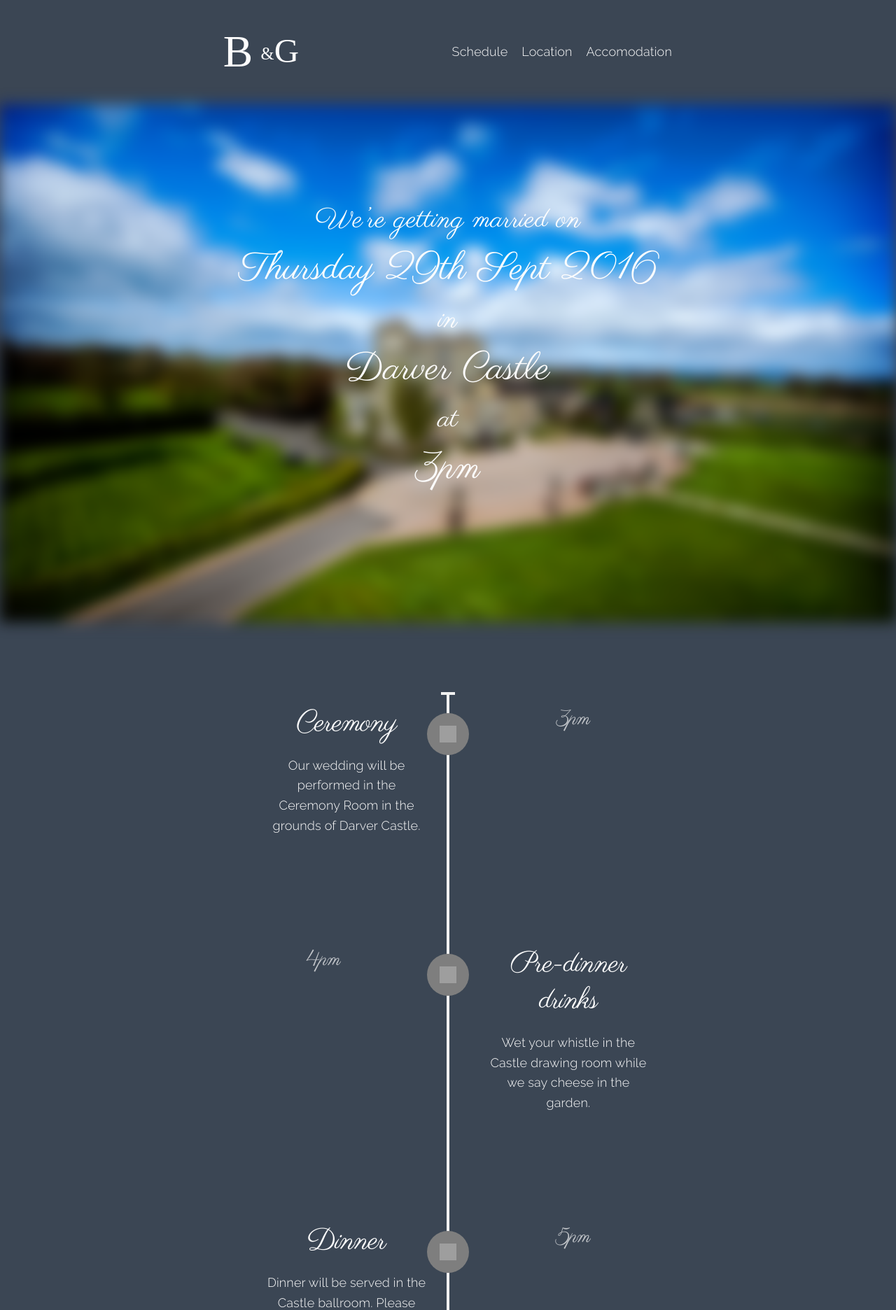
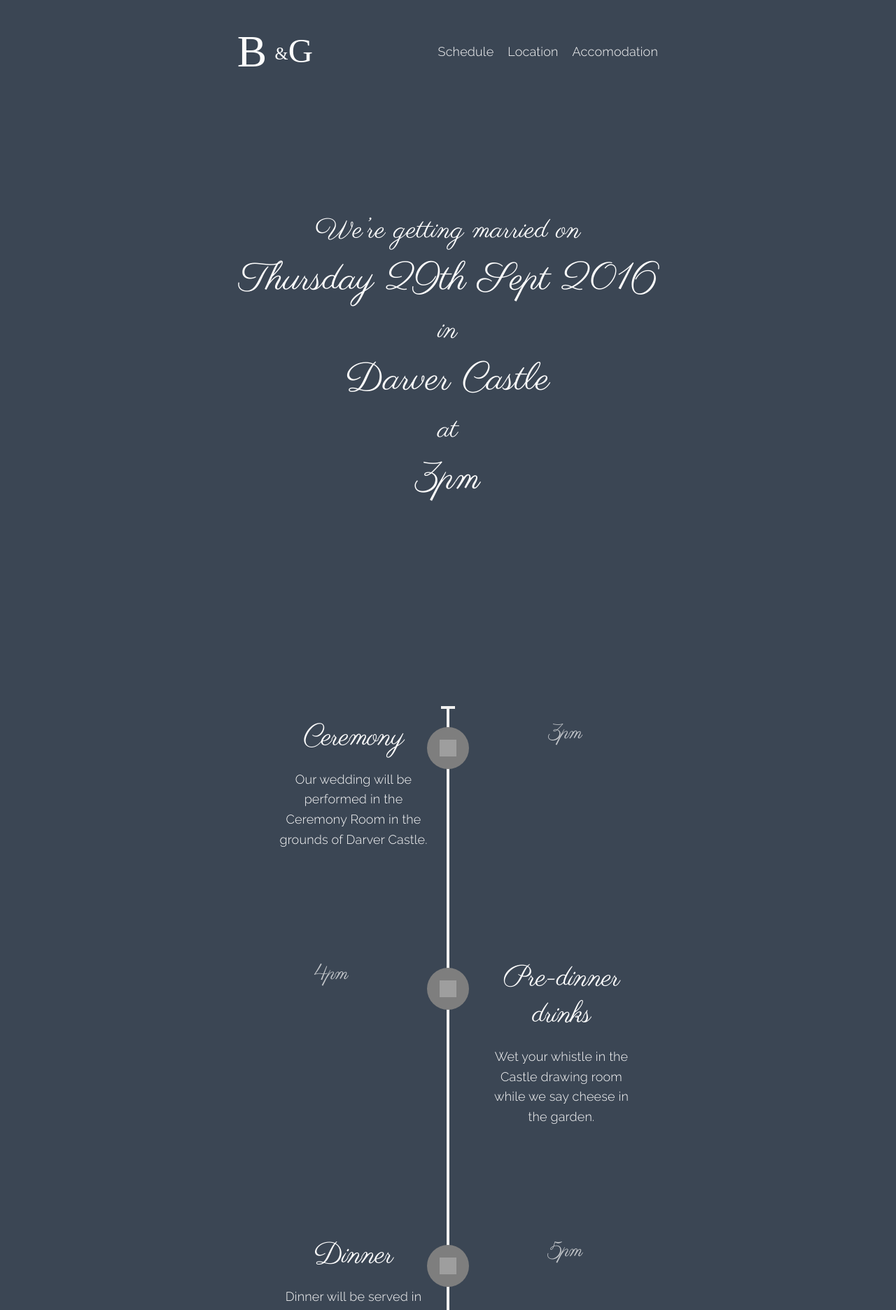
Before and after one commit to tumbleshack/wedding, a Jekyll site: the page built from index.html, in a window 1280 px wide. Shown: the top 1872 px of the page at 70% size. Built offline with Jekyll 4.4.1, drawn with Linux system fonts in a browser that asks for light colours; grey boxes are pictures that could not be loaded.

Commit message:
Update site assets

```diff
--- a/css/main.css
+++ b/css/main.css
@@ -744,7 +744,8 @@ body {
 
 .wrapper {
   max-width: 640px;
-  margin: auto; }
+  margin: auto;
+  padding: 0 2rem; }
 
 .section__header {
   margin-bottom: 3rem; }
@@ -752,7 +753,9 @@ body {
 .for-large {
   display: none; }
 
-@media screen and (min-width: 768px) {
+@media screen and (min-width: calc($content-width + ($spacing-unit*2))) {
+  .wrapper {
+    padding: 0; }
   .for-small {
     display: none; }
   .for-large {
@@ -793,7 +796,9 @@ body {
   color: #fdfdfd;
   width: 100%;
   padding: 3rem 1rem 3rem;
-  margin: 2rem -2rem; }
+  margin: 2rem -2rem;
+  position: relative;
+  z-index: 9; }
   .primary-nav__label {
     margin: -1px;
     padding: 0;
@@ -1208,7 +1213,6 @@ Main components
   position: relative; }
 
 .hero-bg {
-  background-image: url("/bg.jpg");
   background-size: cover;
   background-position: center;
   -webkit-transition: -webkit-filter 2s ease-in-out;
@@ -1218,7 +1222,7 @@ Main components
   margin: 0;
   width: 100%;
   margin-top: -4.5rem;
-  padding-top: 4rem;
+  padding-top: 6rem;
   -webkit-box-sizing: border-box;
           box-sizing: border-box;
   overflow: hidden;
@@ -1239,7 +1243,7 @@ Main components
       -ms-flex-wrap: wrap;
           flex-wrap: wrap;
   position: absolute;
-  top: 0;
+  top: 1.5rem;
   left: 0;
   width: 100%;
   -webkit-box-pack: center;
```
Also changed, not shown: 3 other files.
